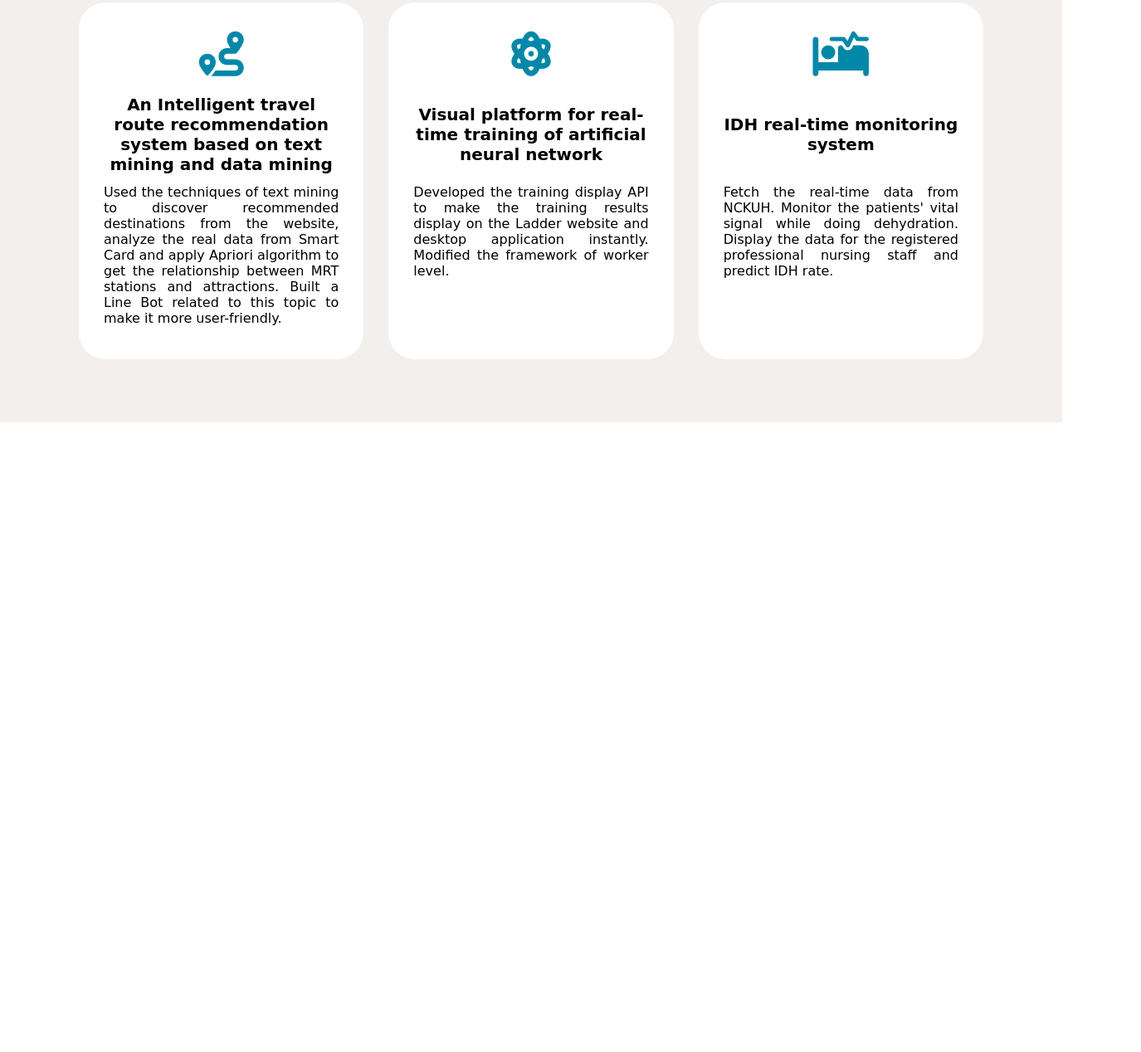
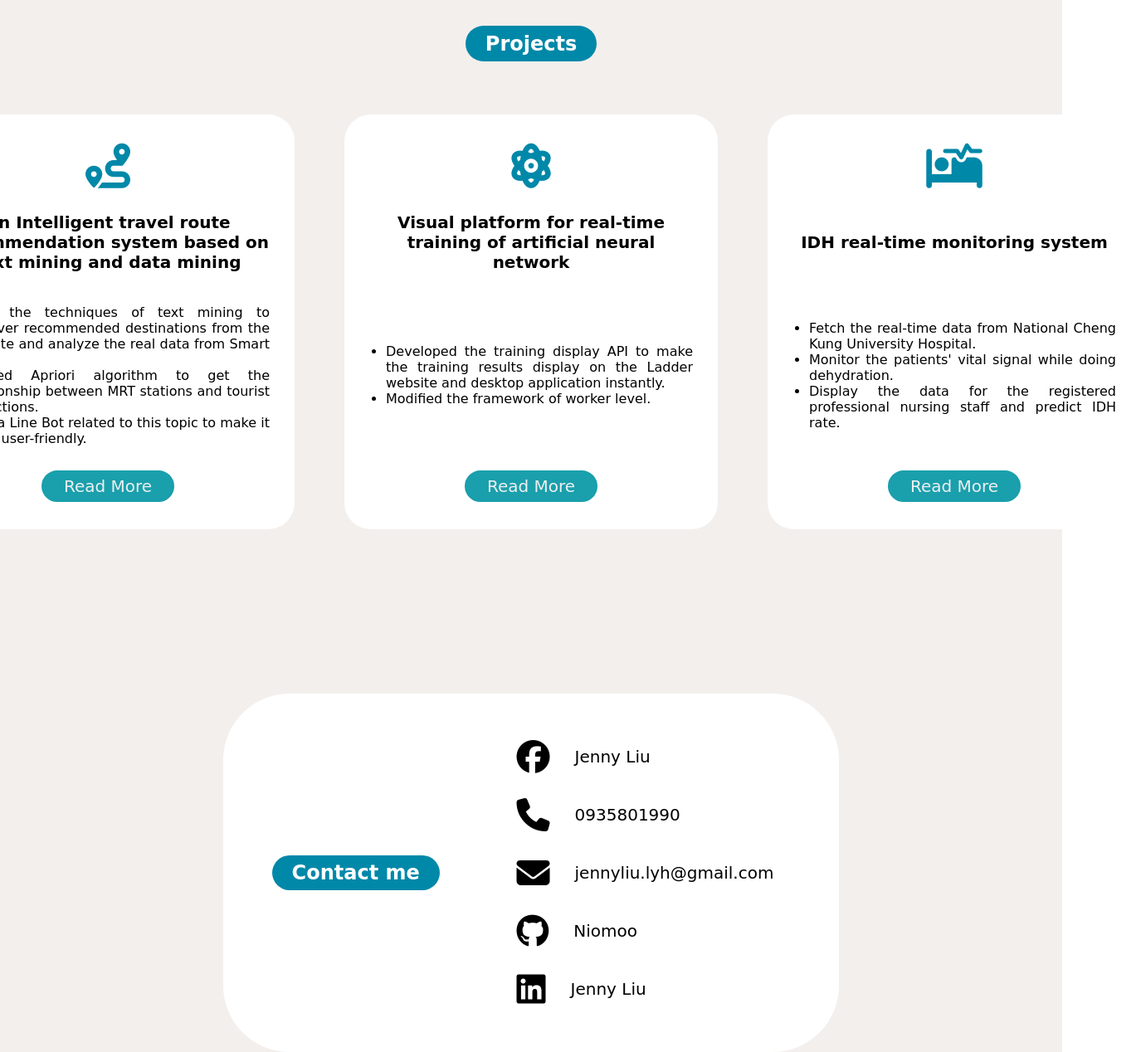
Before and after one commit to Niomoo/profile.github.io, a plain HTML site: page index.html in a window 1280 px wide. Shown: the part 1529-2797 px from the top of the page at 83% size, 1375 px wide, since content can reach past the window. Before the commit the page ends 2038 px from the top, so only its background shows below. Drawn offline with Linux system fonts and the light colour scheme; a web font is replaced by a local one.

Commit message:
[Feature]Add contact info

```diff
--- a/index.html
+++ b/index.html
@@ -18,7 +18,7 @@
                 <li><a href="">Experiences</a></li>
                 <li><a href="">Skills</a></li>
             </ul>
-            <a class="contact" href=""><button>Contact</button></a>
+            <a class="btn" href=""><button>Contact</button></a>
         </nav>
     </header>
     <section id="AboutMe" class="container">
@@ -42,8 +42,13 @@
                     <h4>An Intelligent travel route recommendation system based on text mining and data mining</h4>
                 </div>
                 <div class="content">
-                    <span>Used the techniques of text mining to discover recommended destinations from the website, analyze the real data from Smart Card and apply Apriori algorithm to get the relationship between MRT stations and attractions. Built a Line Bot related to this topic to make it more user-friendly.</span>
+                    <ul>
+                        <li>Used the techniques of text mining to discover recommended destinations from the website and analyze the real data from Smart Card.</li>
+                        <li>Applied Apriori algorithm to get the relationship between MRT stations and tourist attractions.</li>
+                        <li>Built a Line Bot related to this topic to make it more user-friendly.</li>
+                    </ul>
                 </div>
+                <a class="more" href=""><button>Read More</button></a>
             </div>
             <div class="card">
                 <i class="fa-solid fa-atom"></i>
@@ -51,8 +56,12 @@
                     <h4>Visual platform for real-time training of artificial neural network</h4>
                 </div>
                 <div class="content">
-                    <span>Developed the training display API to make the training results display on the Ladder website and desktop application instantly. Modified the framework of worker level.</span>
+                    <ul>
+                        <li>Developed the training display API to make the training results display on the Ladder website and desktop application instantly.</li>
+                        <li>Modified the framework of worker level.</li>
+                    </ul>
                 </div>
+                <a class="more" href=""><button>Read More</button></a>
             </div>
             <div class="card">
                 <i class="fa-solid fa-bed-pulse"></i>
@@ -60,12 +69,42 @@
                     <h4>IDH real-time monitoring system</h4>
                 </div>
                 <div class="content">
-                    <span>Fetch the real-time data from NCKUH.</span>
-                    <span>Monitor the patients' vital signal while doing dehydration. Display the data for the registered professional nursing staff and predict IDH rate.</span>
+                    <ul>
+                        <li>Fetch the real-time data from National Cheng Kung University Hospital. </li>
+                        <li>Monitor the patients' vital signal while doing dehydration. </li>
+                        <li>Display the data for the registered professional nursing staff and predict IDH rate.</li>
+                    </ul>
+                </div>
+                <a class="more" href=""><button>Read More</button></a>
+            </div>
+        </div>
+    </section>
+    <section id="ContactMe">
+        <div class="contact">
+            <h2 class="title">Contact me</h2>
+            <div class="info">
+                <div class="link">
+                    <i class="fa-brands fa-facebook"></i>
+                    <a href="">Jenny Liu</a>
+                </div>
+                <div class="link">
+                    <i class="fa-solid fa-phone"></i>
+                    <a>0935801990</a>
+                </div>
+                <div class="link">
+                    <i class="fa-solid fa-envelope"></i>
+                    <a>jennyliu.lyh@gmail.com</a>
+                </div>
+                <div class="link">
+                    <i class="fa-brands fa-github"></i>
+                    <a href="https://github.com/Niomoo">Niomoo</a>
+                </div>
+                <div class="link">
+                    <i class="fa-brands fa-linkedin"></i>
+                    <a href="https://www.linkedin.com/in/jenny-liu-lyh">Jenny Liu</a>
                 </div>
             </div>
         </div>
     </section>
-
 </body>
 </html>
--- a/profile.css
+++ b/profile.css
@@ -6,7 +6,7 @@
     font-family: 'Tilt Warp', cursive;
 }
 
-li, a, button, h1 {
+header li, header a, button, h1 {
     font-size: 20px;
     color: #edf0f1;
     text-decoration: none;
@@ -63,9 +63,12 @@ button:hover {
     background-color: rgba(0, 136, 169, 0.8);
 }
 
+section {
+    min-height: 550px;
+}
+
 #AboutMe {
     margin: 5em 0em;
-    min-height: 430px;
 }
 
 .container {
@@ -111,15 +114,14 @@ h3 {
     display: flex;
     justify-content: center;
     align-items: center;
-    min-height: 430px;
     margin: 1.4em 0em;
 }
 
 .card {
-    height: 380px;
-    width: 320px;
+    height: 450px;
+    width: 400px;
     padding: 25px 30px;
-    margin: 15px;
+    margin: 30px;
     background-color: #ffffff;
     border-radius: 2em;
 }
@@ -132,7 +134,7 @@ h3 {
 
 .card .item {
     font-size: 20px;
-    margin: 20px 0px;
+    margin: 15px 0px;
     height: 80px;
     display: flex;
     justify-content: center;
@@ -141,4 +143,66 @@ h3 {
 
 .card .content {
     text-align: justify;
+    width: 390px;
+    height: 210px;
+    display: flex;
+    align-items: center;
 }
+
+.content ul, .content ul li {
+    margin-left: 10px;
+    padding-left: 0px;
+}
+
+.content ul li{
+    text-decoration: none;
+}
+
+.more button{
+    margin-top: 10px;
+    background-color: #1a9fac;
+    border: 2px solid #1a9fac;
+}
+
+.more button:hover {
+    color: #1a9fac;
+    background-color: #ffffff;
+    border: 2px solid #1a9fac;
+}
+
+#ContactMe {
+    padding: 3em;
+    display: flex;
+    justify-content: center;
+    align-items: center;
+    background-color: #f3efec;
+}
+
+.contact {
+    width: 60%;
+    height: 400px;
+    padding: 1em;
+    border-radius: 80px;
+    background-color: #ffffff;
+    display: flex;
+    justify-content: space-evenly;
+    align-items: center;
+}
+
+.link {
+    font-size: 20px;
+    margin: 20px;
+    display: flex;
+    align-items: center;
+}
+
+.link i {
+    font-size: 40px;
+    margin: 5px 30px;
+    color: #000000;
+}
+
+.link a {
+    text-decoration: none;
+    color: #000000;
+}
```
